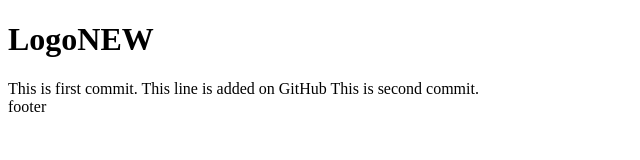
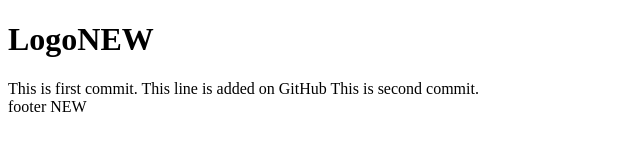
Before and after one commit to YuHarmash/frontend_repo, a plain HTML site: page index.html in a window 1280 px wide. Shown: the full height of the page, 0-640 px from the left. Drawn offline with Linux system fonts and the light colour scheme.

Commit message:
edited footer

```diff
--- a/index.html
+++ b/index.html
@@ -13,8 +13,8 @@
 	This line is added on GitHub
 	This is second commit.
 
-	<div class="footer footer2">
-		footer
+	<div class="footer footerNEW">
+		footer NEW
 	</div>
 
 </body>
```
